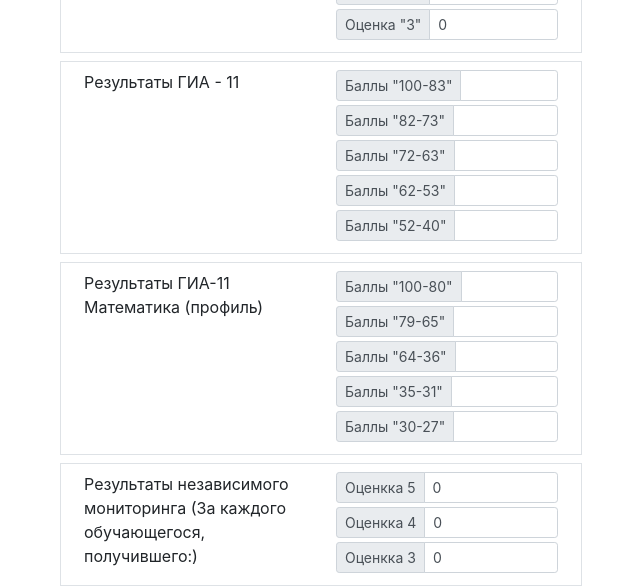
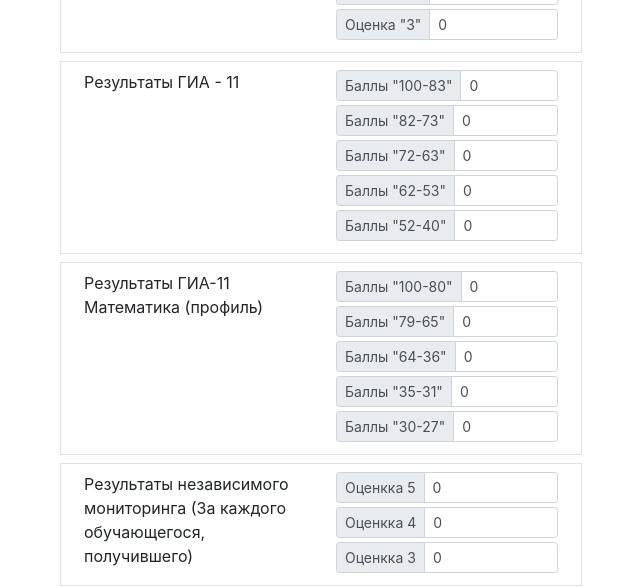
Before and after one commit to R3veng3R/incentivepay, a React (Create React App) app in the folder src/main/webapp/: page / in a window 1280 px wide. Shown: the part 242-830 px from the top of the page, without its empty margins (319-959 px from the left). Built offline with nearby package versions, Linux system fonts and the light colour scheme; no server answers.

Commit message:
add new const INITIAL_VALUES

```diff
--- a/src/main/webapp/src/components/form/index.tsx
+++ b/src/main/webapp/src/components/form/index.tsx
@@ -392,11 +392,11 @@ export const ResultForm: React.FC<ResultFormProps> = ({onSubmit}) => (
                                 </InputGroup.Prepend>
                                 <Form.Control
                                     type="number"
-                                    name="gia11x5"
-                                    placeholder=""
-                                    onChange={handleChange}
-                                    onBlur={handleBlur}
-                                    value={values.gia11x5}
+                                    name="gia11x100"
+                                    placeholder=""
+                                    onChange={handleChange}
+                                    onBlur={handleBlur}
+                                    value={values.gia11x100}
                                 />
 
                             </InputGroup>
@@ -406,11 +406,11 @@ export const ResultForm: React.FC<ResultFormProps> = ({onSubmit}) => (
                                 </InputGroup.Prepend>
                                 <Form.Control
                                     type="number"
-                                    name="gia11x4"
-                                    placeholder=""
-                                    onChange={handleChange}
-                                    onBlur={handleBlur}
-                                    value={values.gia11x4}
+                                    name="gia11x82"
+                                    placeholder=""
+                                    onChange={handleChange}
+                                    onBlur={handleBlur}
+                                    value={values.gia11x82}
                                 />
                             </InputGroup>
                             <InputGroup size="sm" className="mb-1">
@@ -419,11 +419,11 @@ export const ResultForm: React.FC<ResultFormProps> = ({onSubmit}) => (
                                 </InputGroup.Prepend>
                                 <Form.Control
                                     type="number"
-                                    name="gia11x3"
-                                    placeholder=""
-                                    onChange={handleChange}
-                                    onBlur={handleBlur}
-                                    value={values.gia11x3}
+                                    name="gia11x72"
+                                    placeholder=""
+                                    onChange={handleChange}
+                                    onBlur={handleBlur}
+                                    value={values.gia11x72}
                                 />
                             </InputGroup>
                             <InputGroup size="sm" className="mb-1">
@@ -432,11 +432,11 @@ export const ResultForm: React.FC<ResultFormProps> = ({onSubmit}) => (
                                 </InputGroup.Prepend>
                                 <Form.Control
                                     type="number"
-                                    name="gia11x2"
-                                    placeholder=""
-                                    onChange={handleChange}
-                                    onBlur={handleBlur}
-                                    value={values.gia11x2}
+                                    name="gia11x62"
+                                    placeholder=""
+                                    onChange={handleChange}
+                                    onBlur={handleBlur}
+                                    value={values.gia11x62}
                                 />
                             </InputGroup>
                             <InputGroup size="sm" className="mb-1">
@@ -445,11 +445,11 @@ export const ResultForm: React.FC<ResultFormProps> = ({onSubmit}) => (
                                 </InputGroup.Prepend>
                                 <Form.Control
                                     type="number"
-                                    name="gia11x1"
-                                    placeholder=""
-                                    onChange={handleChange}
-                                    onBlur={handleBlur}
-                                    value={values.gia11x1}
+                                    name="gia11x52"
+                                    placeholder=""
+                                    onChange={handleChange}
+                                    onBlur={handleBlur}
+                                    value={values.gia11x52}
                                 />
                             </InputGroup>
                         </Div>
@@ -466,13 +466,12 @@ export const ResultForm: React.FC<ResultFormProps> = ({onSubmit}) => (
                                 </InputGroup.Prepend>
                                 <Form.Control
                                     type="number"
-                                    name="gia11mathx5"
-                                    placeholder=""
-                                    onChange={handleChange}
-                                    onBlur={handleBlur}
-                                    value={values.gia11mathx5}
-                                />
-
+                                    name="gia11mathx100"
+                                    placeholder=""
+                                    onChange={handleChange}
+                                    onBlur={handleBlur}
+                                    value={values.gia11mathx100}
+                                />
                             </InputGroup>
                             <InputGroup size="sm" className="mb-1">
                                 <InputGroup.Prepend>
@@ -480,11 +479,11 @@ export const ResultForm: React.FC<ResultFormProps> = ({onSubmit}) => (
                                 </InputGroup.Prepend>
                                 <Form.Control
                                     type="number"
-                                    name="gia11mathx4"
-                                    placeholder=""
-                                    onChange={handleChange}
-                                    onBlur={handleBlur}
-                                    value={values.gia11mathx4}
+                                    name="gia11mathx79"
+                                    placeholder=""
+                                    onChange={handleChange}
+                                    onBlur={handleBlur}
+                                    value={values.gia11mathx79}
                                 />
                             </InputGroup>
                             <InputGroup size="sm" className="mb-1">
@@ -493,11 +492,11 @@ export const ResultForm: React.FC<ResultFormProps> = ({onSubmit}) => (
                                 </InputGroup.Prepend>
                                 <Form.Control
                                     type="number"
-                                    name="gia11mathx3"
-                                    placeholder=""
-                                    onChange={handleChange}
-                                    onBlur={handleBlur}
-                                    value={values.gia11mathx3}
+                                    name="gia11mathx64"
+                                    placeholder=""
+                                    onChange={handleChange}
+                                    onBlur={handleBlur}
+                                    value={values.gia11mathx64}
                                 />
                             </InputGroup>
                             <InputGroup size="sm" className="mb-1">
@@ -506,11 +505,11 @@ export const ResultForm: React.FC<ResultFormProps> = ({onSubmit}) => (
                                 </InputGroup.Prepend>
                                 <Form.Control
                                     type="number"
-                                    name="gia11mathx2"
-                                    placeholder=""
-                                    onChange={handleChange}
-                                    onBlur={handleBlur}
-                                    value={values.gia11mathx2}
+                                    name="gia11mathx35"
+                                    placeholder=""
+                                    onChange={handleChange}
+                                    onBlur={handleBlur}
+                                    value={values.gia11mathx35}
                                 />
                             </InputGroup>
                             <InputGroup size="sm" className="mb-1">
@@ -519,19 +518,19 @@ export const ResultForm: React.FC<ResultFormProps> = ({onSubmit}) => (
                                 </InputGroup.Prepend>
                                 <Form.Control
                                     type="number"
-                                    name="gia11mathx1"
-                                    placeholder=""
-                                    onChange={handleChange}
-                                    onBlur={handleBlur}
-                                    value={values.gia11mathx1}
-                                />
-                            </InputGroup>
-                        </Div>
-                    </Div>
-
-                    <Div className="row border mb-2 p-2">
-                        <Div className="col-md-6">
-                            Результаты независимого мониторинга (За каждого обучающегося, получившего:)
+                                    name="gia11mathx30"
+                                    placeholder=""
+                                    onChange={handleChange}
+                                    onBlur={handleBlur}
+                                    value={values.gia11mathx30}
+                                />
+                            </InputGroup>
+                        </Div>
+                    </Div>
+
+                    <Div className="row border mb-2 p-2">
+                        <Div className="col-md-6">
+                            Результаты независимого мониторинга (За каждого обучающегося, получившего)
                         </Div>
                         <Div className="col-md-6">
                             <InputGroup size="sm" className="mb-1">
@@ -546,7 +545,6 @@ export const ResultForm: React.FC<ResultFormProps> = ({onSubmit}) => (
                                     onBlur={handleBlur}
                                     value={values.independentDiagnostics5}
                                 />
-
                             </InputGroup>
                             <InputGroup size="sm" className="mb-1">
                                 <InputGroup.Prepend>
@@ -574,16 +572,15 @@ export const ResultForm: React.FC<ResultFormProps> = ({onSubmit}) => (
                                     value={values.independentDiagnostics3}
                                 />
                             </InputGroup>
-
-                        </Div>
-                    </Div>
-
+                        </Div>
+                    </Div>
 
                     <Div className="row border mb-2 p-2">
                         <Div className="col-md-12">
                             <Div className="row">
                                 <Div className="col-md-6">
                                     Результаты Всероссийской олимпиады школьников
+                                    <p><strong>8</strong></p>
                                 </Div>
                                 <Div className="col-md-6">
                                     Муниципальный этап
@@ -599,9 +596,6 @@ export const ResultForm: React.FC<ResultFormProps> = ({onSubmit}) => (
                                             onBlur={handleBlur}
                                             value={values.VOSHMunicipalityWinner}
                                         />
-                                        {touched.VOSHMunicipalityWinner && errors.VOSHMunicipalityWinner ? (
-                                            <ErrorDiv>{errors.VOSHMunicipalityWinner}</ErrorDiv>
-                                        ) : null}
                                     </InputGroup>
                                     <InputGroup size="sm" className="mb-1">
                                         <InputGroup.Prepend>
@@ -777,9 +771,6 @@ export const ResultForm: React.FC<ResultFormProps> = ({onSubmit}) => (
                                     onBlur={handleBlur}
                                     value={values.oLimpsUniversMSKWinner}
                                 />
-                                {touched.gia9x5 && errors.gia9x5 ? (
-                                    <ErrorDiv>{errors.gia9x5}</ErrorDiv>
-                                ) : null}
                             </InputGroup>
                             <InputGroup size="sm" className="mb-1">
                                 <InputGroup.Prepend>
@@ -818,9 +809,6 @@ export const ResultForm: React.FC<ResultFormProps> = ({onSubmit}) => (
                                     onBlur={handleBlur}
                                     value={values.MSKStudyOlimpWinner}
                                 />
-                                {touched.gia9x5 && errors.gia9x5 ? (
-                                    <ErrorDiv>{errors.gia9x5}</ErrorDiv>
-                                ) : null}
                             </InputGroup>
                             <InputGroup size="sm" className="mb-1">
                                 <InputGroup.Prepend>
@@ -1209,7 +1197,7 @@ export const ResultForm: React.FC<ResultFormProps> = ({onSubmit}) => (
                                     </InputGroup>
                                     <InputGroup size="sm" className="mb-1">
                                         <InputGroup.Prepend>
-                                            <InputGroup.Text id="inputGroup-sizing-sm">Учасник </InputGroup.Text>
+                                            <InputGroup.Text id="inputGroup-sizing-sm">Участник </InputGroup.Text>
                                         </InputGroup.Prepend>
                                         <Form.Control
                                             type="number"
@@ -1254,7 +1242,7 @@ export const ResultForm: React.FC<ResultFormProps> = ({onSubmit}) => (
                                     </InputGroup>
                                     <InputGroup size="sm" className="mb-1">
                                         <InputGroup.Prepend>
-                                            <InputGroup.Text id="inputGroup-sizing-sm">Учасник </InputGroup.Text>
+                                            <InputGroup.Text id="inputGroup-sizing-sm">Участник </InputGroup.Text>
                                         </InputGroup.Prepend>
                                         <Form.Control
                                             type="number"
@@ -1309,7 +1297,7 @@ export const ResultForm: React.FC<ResultFormProps> = ({onSubmit}) => (
                                     </InputGroup>
                                     <InputGroup size="sm" className="mb-1">
                                         <InputGroup.Prepend>
-                                            <InputGroup.Text id="inputGroup-sizing-sm">Учасник </InputGroup.Text>
+                                            <InputGroup.Text id="inputGroup-sizing-sm">Участник </InputGroup.Text>
                                         </InputGroup.Prepend>
                                         <Form.Control
                                             type="number"
@@ -1355,7 +1343,7 @@ export const ResultForm: React.FC<ResultFormProps> = ({onSubmit}) => (
                                     </InputGroup>
                                     <InputGroup size="sm" className="mb-1">
                                         <InputGroup.Prepend>
-                                            <InputGroup.Text id="inputGroup-sizing-sm">Учасник </InputGroup.Text>
+                                            <InputGroup.Text id="inputGroup-sizing-sm">Участник </InputGroup.Text>
                                         </InputGroup.Prepend>
                                         <Form.Control
                                             type="number"
@@ -1639,9 +1627,7 @@ export const ResultForm: React.FC<ResultFormProps> = ({onSubmit}) => (
                         <Div className="col-md-12">
                             <Div className="row">
                                 <Div className="col-md-6">
-                                    Чемпионат игр КВН города Москвы среди команд школьников и студентов колледжей
-                                    «Вернисаж
-                                    профессий»
+                                    Чемпионат игр КВН города Москвы среди команд школьников и студентов колледжей «Вернисаж профессий»
                                 </Div>
 
                                 <Div className="col-md-6">
@@ -1722,9 +1708,9 @@ export const ResultForm: React.FC<ResultFormProps> = ({onSubmit}) => (
                                     <InputGroup.Text id="inputGroup-sizing-sm">Высокий уровень </InputGroup.Text>
                                 </InputGroup.Prepend>
                                 <Form.Control
-                                    type="number"
+                                    type="text"
                                     name="teacherHightlevel"
-                                    placeholder=""
+                                    placeholder="Да/Нет"
                                     onChange={handleChange}
                                     onBlur={handleBlur}
                                     value={values.teacherHightlevel}
@@ -1736,9 +1722,9 @@ export const ResultForm: React.FC<ResultFormProps> = ({onSubmit}) => (
                                     <InputGroup.Text id="inputGroup-sizing-sm">Экспертный уровень </InputGroup.Text>
                                 </InputGroup.Prepend>
                                 <Form.Control
-                                    type="number"
+                                    type="text"
                                     name="teacherExpertlevel"
-                                    placeholder=""
+                                    placeholder="Да/Нет"
                                     onChange={handleChange}
                                     onBlur={handleBlur}
                                     value={values.teacherExpertlevel}
@@ -1760,9 +1746,9 @@ export const ResultForm: React.FC<ResultFormProps> = ({onSubmit}) => (
                                     <InputGroup.Text id="inputGroup-sizing-sm">Высокий уровень </InputGroup.Text>
                                 </InputGroup.Prepend>
                                 <Form.Control
-                                    type="number"
+                                    type="text"
                                     name="notteacherHightlevel"
-                                    placeholder=""
+                                    placeholder="Да/Нет"
                                     onChange={handleChange}
                                     onBlur={handleBlur}
                                     value={values.notteacherHightlevel}
@@ -1773,9 +1759,9 @@ export const ResultForm: React.FC<ResultFormProps> = ({onSubmit}) => (
                                     <InputGroup.Text id="inputGroup-sizing-sm">Экспертный уровень </InputGroup.Text>
                                 </InputGroup.Prepend>
                                 <Form.Control
-                                    type="number"
+                                    type="text"
                                     name="notteacherExpertlevel"
-                                    placeholder=""
+                                    placeholder="Да/Нет"
                                     onChange={handleChange}
                                     onBlur={handleBlur}
                                     value={values.notteacherExpertlevel}
@@ -1791,8 +1777,7 @@ export const ResultForm: React.FC<ResultFormProps> = ({onSubmit}) => (
                         <Div className="col-md-6">
                             <InputGroup size="sm" className="mb-1">
                                 <InputGroup.Prepend>
-                                    <InputGroup.Text id="inputGroup-sizing-sm">1 б. за каждый предмет, по которому
-                                        набрано более 70 баллов</InputGroup.Text>
+                                    <InputGroup.Text id="inputGroup-sizing-sm">кол-во по которому набрано более 70 баллов</InputGroup.Text>
                                 </InputGroup.Prepend>
                                 <Form.Control
                                     type="number"
@@ -1842,8 +1827,8 @@ export const ResultForm: React.FC<ResultFormProps> = ({onSubmit}) => (
                         ) : null}
                     </Form.Group>
 
-                    <Div className="row">
-                        <Button type='submit'>
+                    <Div className="row center">
+                        <Button type='submit' >
                             Отправить
                         </Button>
                     </Div>
```
